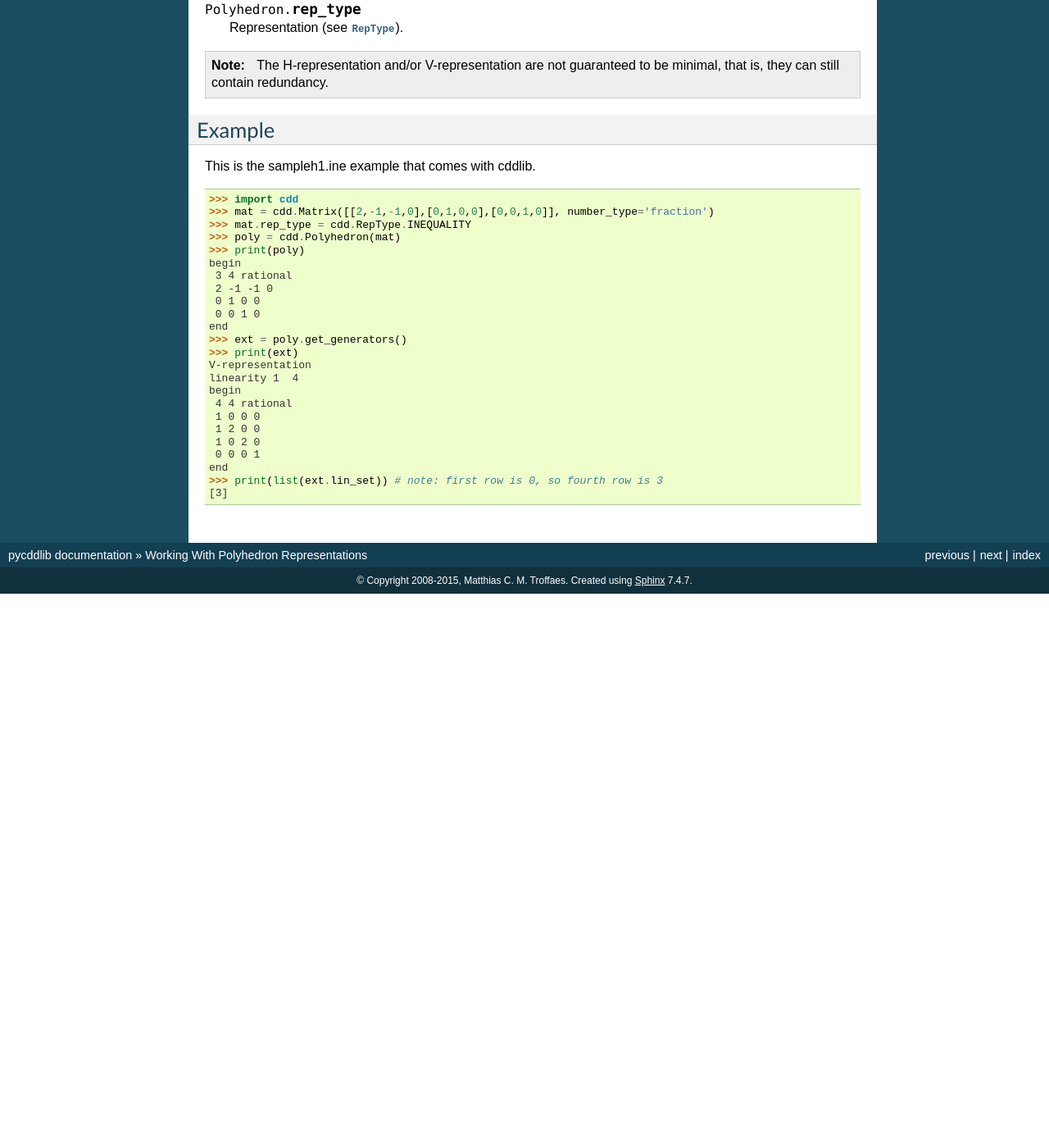
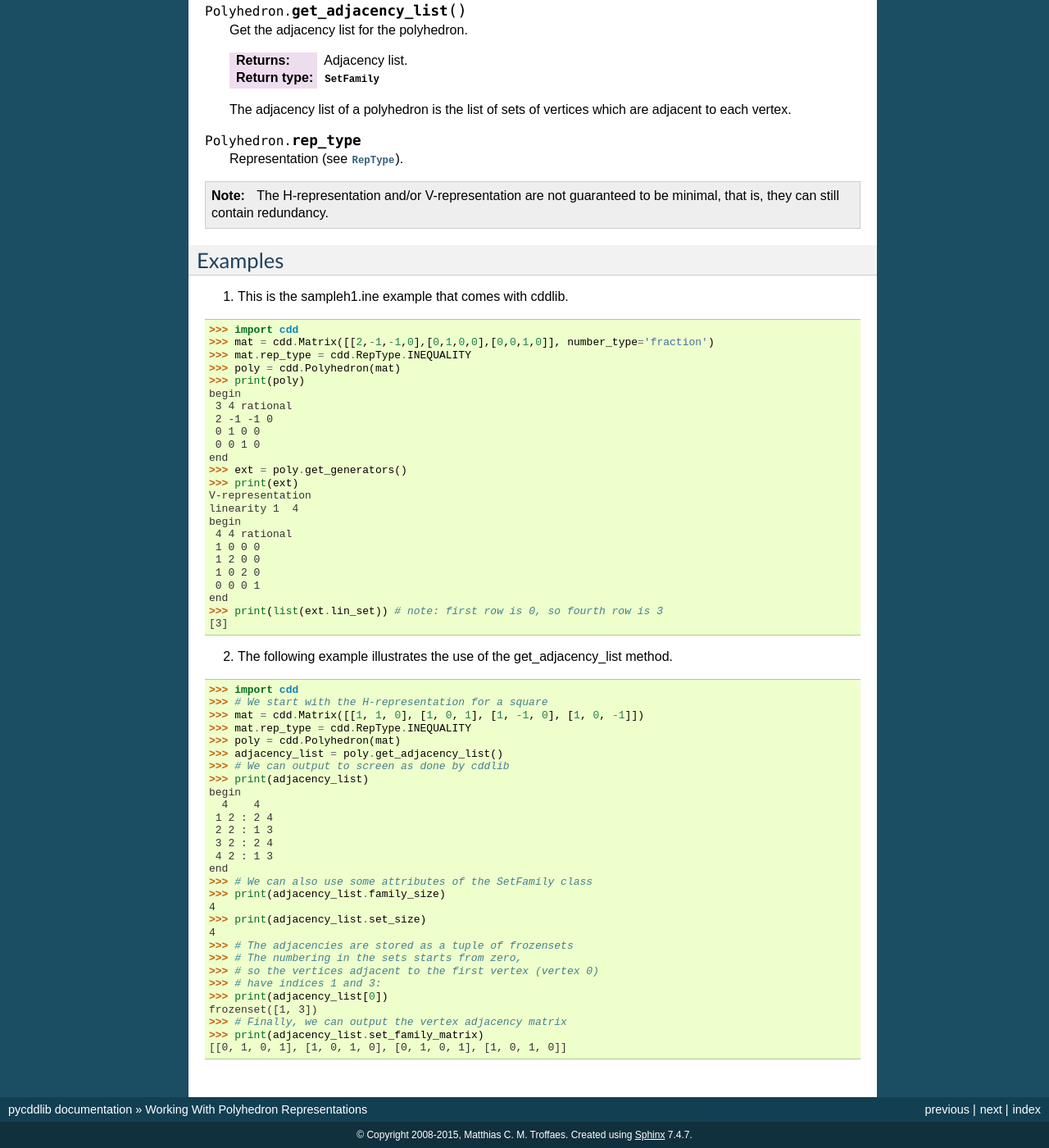
Before and after one commit to mcmtroffaes/pycddlib, a Sphinx documentation site: the page built from docs/polyhedron.rst, in a window 1280 px wide and 1400 px high, scrolled down 648 px. Shown: the whole window at 82% size. Built offline with Sphinx 7.4.7, drawn with Linux system fonts in a browser that asks for light colours; formulas are drawn with MathJax 3; before the commit the page ends 1372 px from its top, so only the background shows below that; some of the changed text lies outside the part shown.

Commit message:
updated documentation

```diff
--- a/CHANGELOG.rst
+++ b/CHANGELOG.rst
@@ -1,5 +1,8 @@
 Version 2.1.1 (in development)
 ------------------------------
+
+* exposed adjacency list (see issue #33,
+  contributed by bobmyhill)
 
 Version 2.1.0 (15 October 2018)
 -------------------------------
--- a/docs/polyhedron.rst
+++ b/docs/polyhedron.rst
@@ -41,6 +41,16 @@ Methods and Attributes
         column vector with `n` ones followed by `s` zeroes, and `V` is the
         stacked matrix of `n` vertex row vectors on top of `s` ray row vectors.
 
+.. method:: Polyhedron.get_adjacency_list()
+
+        Get the adjacency list for the polyhedron.
+
+        :returns: Adjacency list.
+        :rtype: :class:`~cdd.SetFamily`
+
+	The adjacency list of a polyhedron is the list of sets of vertices
+	which are adjacent to each vertex.
+
 .. attribute:: Polyhedron.rep_type
 
         Representation (see :class:`~cdd.RepType`).
@@ -50,10 +60,10 @@ Methods and Attributes
     The H-representation and/or V-representation are not guaranteed to
     be minimal, that is, they can still contain redundancy.
 
-Example
--------
+Examples
+--------
 
-This is the sampleh1.ine example that comes with cddlib.
+1) This is the sampleh1.ine example that comes with cddlib.
 
 >>> import cdd
 >>> mat = cdd.Matrix([[2,-1,-1,0],[0,1,0,0],[0,0,1,0]], number_type='fraction')
@@ -79,3 +89,36 @@ begin
 end
 >>> print(list(ext.lin_set)) # note: first row is 0, so fourth row is 3
 [3]
+
+
+2) The following example illustrates the use of the get_adjacency_list method.
+
+>>> import cdd
+>>> # We start with the H-representation for a square
+>>> mat = cdd.Matrix([[1, 1, 0], [1, 0, 1], [1, -1, 0], [1, 0, -1]])
+>>> mat.rep_type = cdd.RepType.INEQUALITY
+>>> poly = cdd.Polyhedron(mat)
+>>> adjacency_list = poly.get_adjacency_list()
+>>> # We can output to screen as done by cddlib
+>>> print(adjacency_list)
+begin
+  4    4
+ 1 2 : 2 4
+ 2 2 : 1 3
+ 3 2 : 2 4
+ 4 2 : 1 3
+end
+>>> # We can also use some attributes of the SetFamily class
+>>> print(adjacency_list.family_size)
+4
+>>> print(adjacency_list.set_size)
+4
+>>> # The adjacencies are stored as a tuple of frozensets
+>>> # The numbering in the sets starts from zero,
+>>> # so the vertices adjacent to the first vertex (vertex 0)
+>>> # have indices 1 and 3:
+>>> print(adjacency_list[0])
+frozenset([1, 3])
+>>> # Finally, we can output the vertex adjacency matrix
+>>> print(adjacency_list.set_family_matrix)
+[[0, 1, 0, 1], [1, 0, 1, 0], [0, 1, 0, 1], [1, 0, 1, 0]]
```
